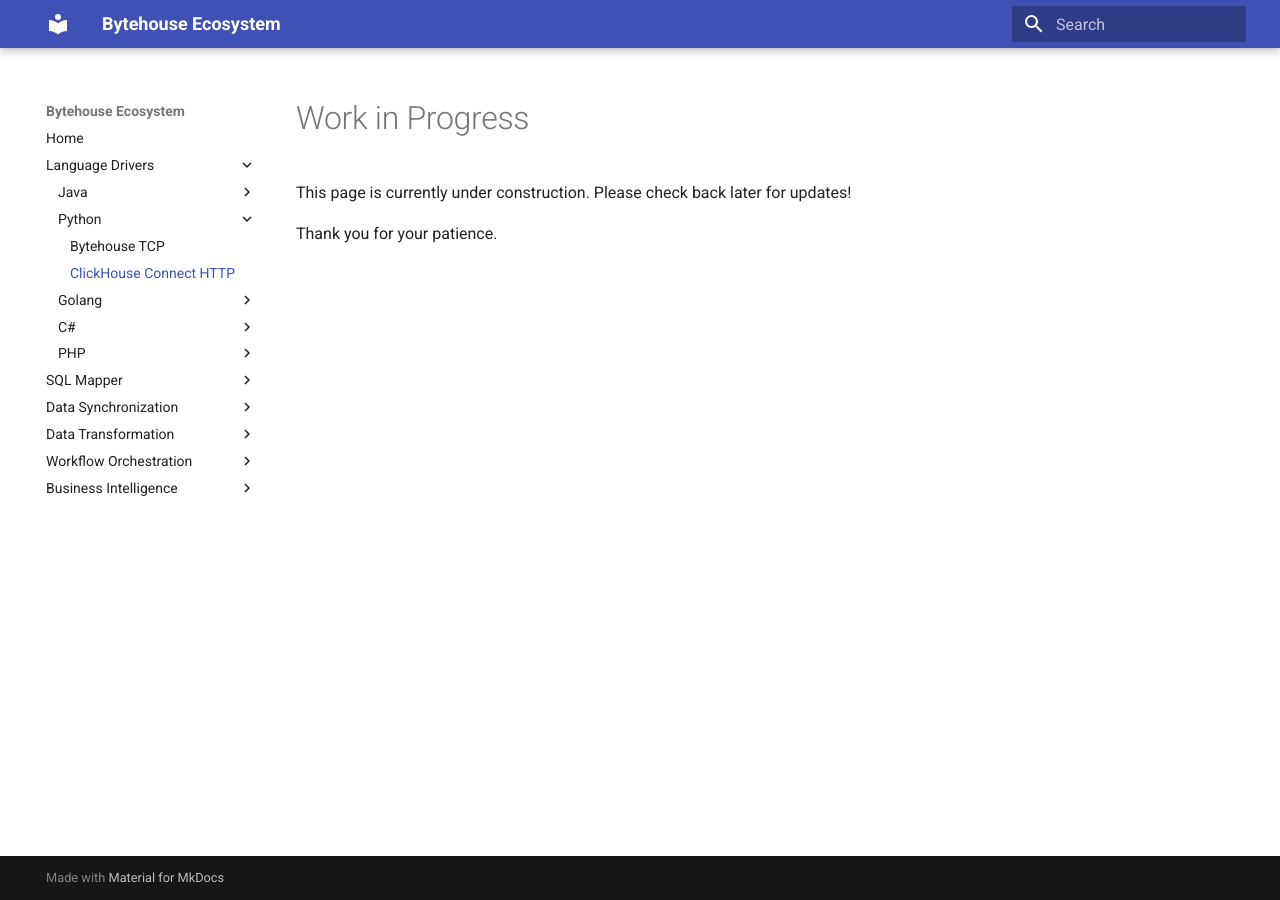
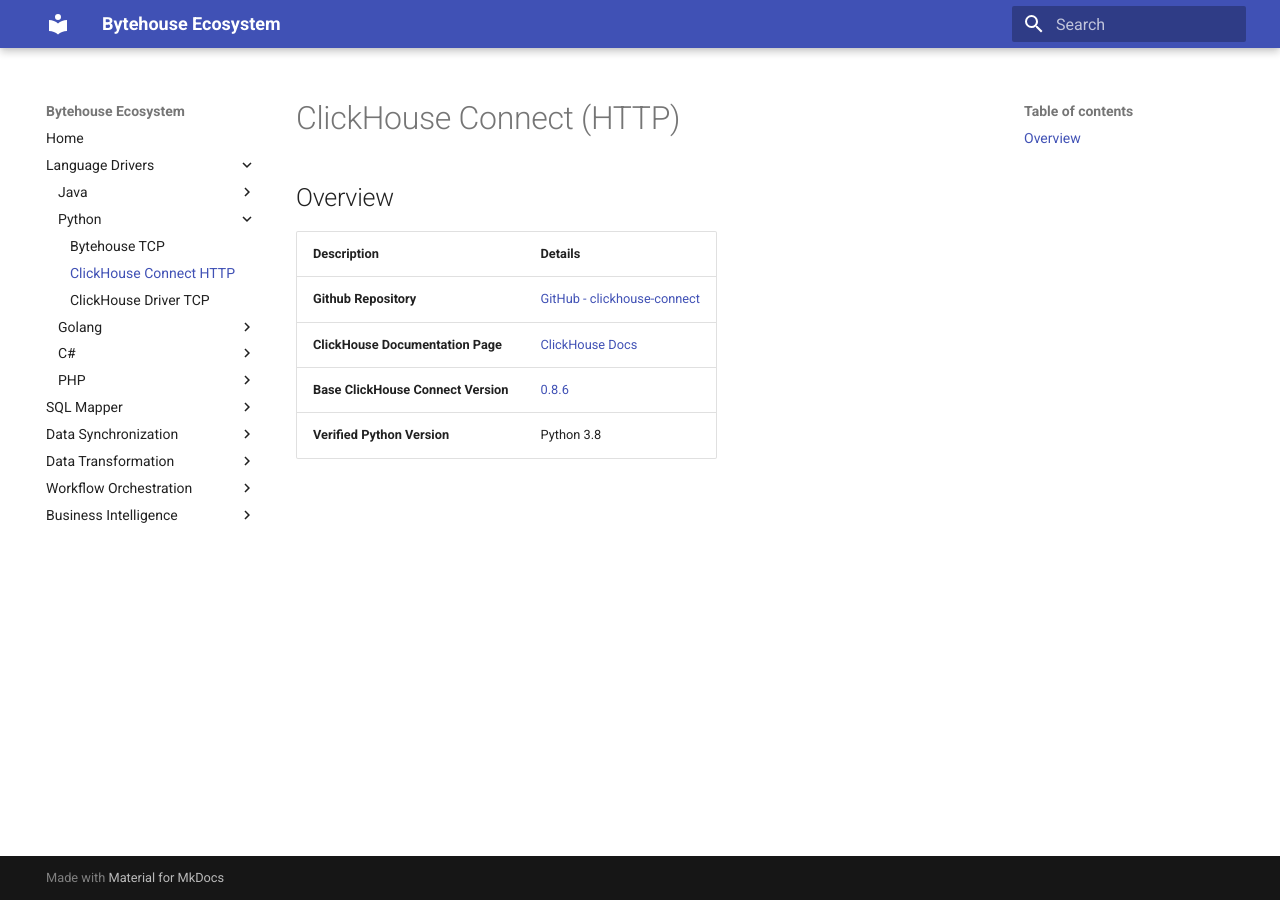
Before and after one commit to bytehouse-docs/ecosystem, an MkDocs documentation site: the page built from docs/python/clickhouse-connect-http.md, in a window 1280 px wide. Built offline with MkDocs 1.6.1 and Material for MkDocs 9.7.7, drawn with Linux system fonts in a browser that asks for light colours.

Commit message:
Add overview for python drivers

```diff
--- a/docs/python/clickhouse-connect-http.md
+++ b/docs/python/clickhouse-connect-http.md
@@ -1,5 +1,9 @@
-# Work in Progress
+# ClickHouse Connect (HTTP)
 
-This page is currently under construction. Please check back later for updates!
-
-Thank you for your patience.
+## Overview
+| **Description**                     | **Details**                                                                     |
+|-------------------------------------|---------------------------------------------------------------------------------|
+| **Github Repository**               | [GitHub - clickhouse-connect](https://github.com/ClickHouse/clickhouse-connect) |
+| **ClickHouse Documentation Page**   | [ClickHouse Docs](https://clickhouse.com/docs/en/integrations/python)           |
+| **Base ClickHouse Connect Version** | [0.8.6](https://pypi.org/project/clickhouse-connect/0.8.6/)                     |
+| **Verified Python Version**         | Python 3.8                                                                      |
--- a/mkdocs.yml
+++ b/mkdocs.yml
@@ -9,6 +9,7 @@
       - Python:
           - Bytehouse TCP: python/bytehouse-tcp.md
           - ClickHouse Connect HTTP: python/clickhouse-connect-http.md
+          - ClickHouse Driver TCP: python/clickhouse-driver-tcp.md
       - Golang:
           - Bytehouse TCP: golang/bytehouse-tcp.md
       - C#:
```
Also changed, not shown: docs/python/clickhouse-driver-tcp.md (added, +9 -0 lines).
